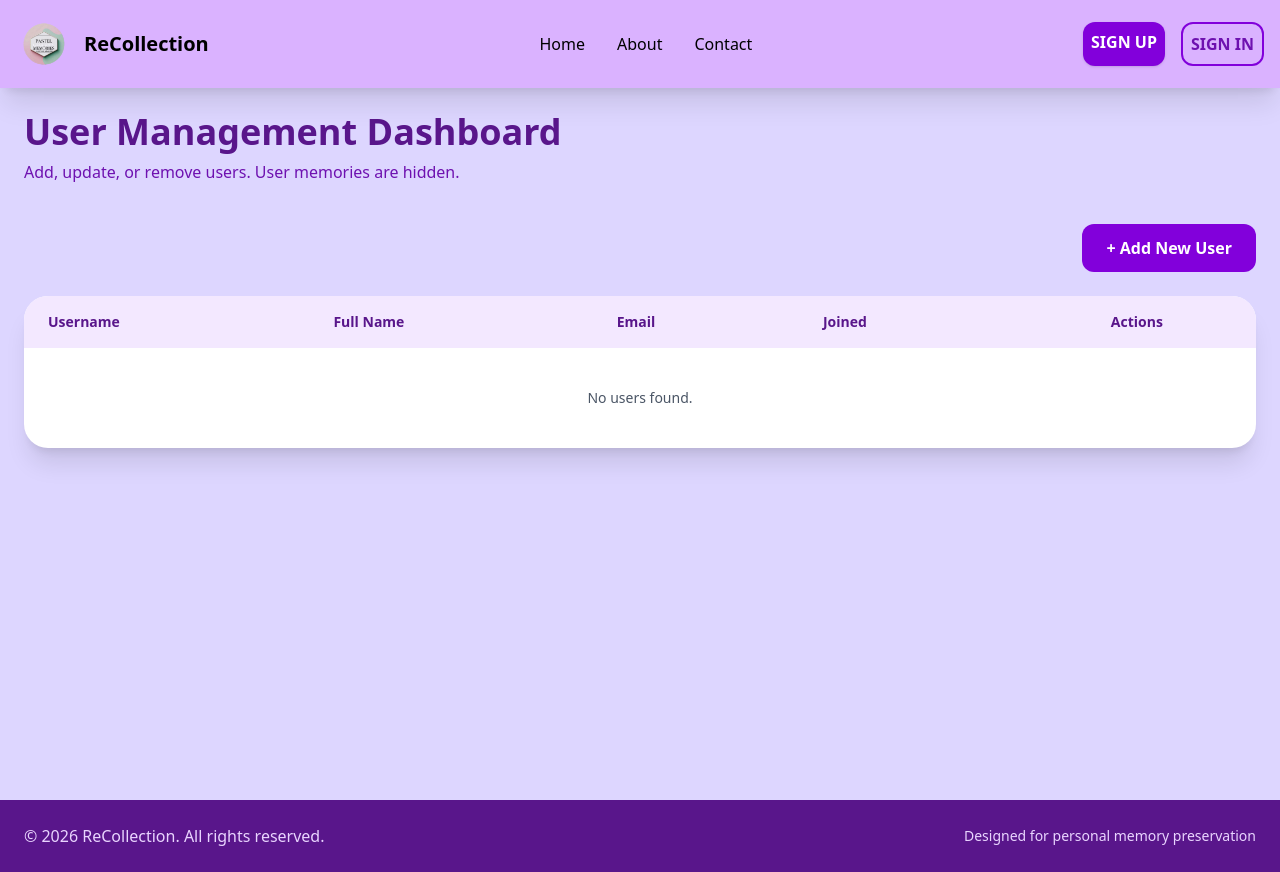
After one commit to mdmohidulislammi/Learning, a Django app: page /user/manager/ in a window 1280 px wide. The commit adds this page. Run offline with Django 5.2, Linux system fonts and the light colour scheme; some libraries are stand-ins or nearby versions.

Commit message:
added manager dashboard template

```diff
--- a/Django Framework/Milestone 1/memories/memories/templates/home_base.html
+++ b/Django Framework/Milestone 1/memories/memories/templates/home_base.html
@@ -96,6 +96,7 @@
 {% block home %}{% endblock home %}
 {% block login %}{% endblock login %}
 {% block register %}{% endblock register %}
+{% block manager_dashboard %}{% endblock manager_dashboard %}
 
 
 <!-- Footer part -->
--- a/Django Framework/Milestone 1/memories/static/js/script.js
+++ b/Django Framework/Milestone 1/memories/static/js/script.js
@@ -1,57 +1,129 @@
-
 const nav = document.querySelector('nav');
 
-  // Function to clear existing popups
+// Remove popup with animation
 function clearPopups() {
-    const existing = document.querySelector('.nav-popup');
-    if (existing) existing.remove();
+  const popup = document.querySelector('.nav-popup');
+  if (!popup) return;
+
+  popup.classList.remove('opacity-100', 'scale-100');
+  popup.classList.add('opacity-0', 'scale-95');
+
+  setTimeout(() => popup.remove(), 200);
 }
 
-  // Function to create popup content
+// Create popup with animation
 function createPopup(content) {
   clearPopups();
+
   const popup = document.createElement('div');
-    popup.className = ' nav-popup m-auto md:w-1/2 sm:w-full p-6 z-50 bg-purple-300 shadow-xl items-center text-center  insert-0  rounded-xl';
+  popup.className = `
+    nav-popup
+    fixed top-24 left-1/2 -translate-x-1/2
+    w-[90%] sm:w-[85%] md:w-1/2
+    p-6
+    z-50
+    bg-white/20 backdrop-blur-md
+    border border-white/30
+    rounded-2xl shadow-2xl
+    text-center
+
+    opacity-0 scale-95
+    transition-all duration-200 ease-out
+  `;
+
   popup.innerHTML = content;
-    nav.appendChild(popup);
+  document.body.appendChild(popup);
+
+  // Trigger animation
+  requestAnimationFrame(() => {
+    popup.classList.remove('opacity-0', 'scale-95');
+    popup.classList.add('opacity-100', 'scale-100');
+  });
+
+  // Click outside to close
+  setTimeout(() => {
+    document.addEventListener('click', outsideClickHandler);
+  }, 0);
 }
 
-  // Toggle logic
-  function togglePopup(id, content) {
+// Toggle popup
+function togglePopup(content) {
   const existing = document.querySelector('.nav-popup');
   if (existing) {
-      // If popup already exists, remove it (vanish)
     clearPopups();
   } else {
-      // Otherwise show new popup
     createPopup(content);
   }
 }
 
-  // About click
-  document.getElementById('about').addEventListener('click', function(e) {
+// Handle outside click
+function outsideClickHandler(e) {
+  const popup = document.querySelector('.nav-popup');
+  if (!popup) return;
+
+  if (!popup.contains(e.target)) {
+    clearPopups();
+    document.removeEventListener('click', outsideClickHandler);
+  }
+}
+
+// ESC key close (bonus UX)
+document.addEventListener('keydown', (e) => {
+  if (e.key === 'Escape') {
+    clearPopups();
+  }
+});
+
+// ABOUT
+document.getElementById('about').addEventListener('click', function (e) {
   e.preventDefault();
-    togglePopup('about', `
-      <h2 class="text-lg font-semibold mb-2">Recollection — Your Memories, Securely Preserved</h2>
-      <p class="text-sm text-gray-700">
+  e.stopPropagation();
 
-Recollection is a personal memory-keeping platform designed to help you capture, store, and relive your most meaningful moments. From simple thoughts and daily experiences to important life events, Recollection gives you a private and secure space where your memories truly belong to you.
+  togglePopup(`
+    <h2 class="text-xl font-semibold mb-3 text-white">
+      Recollection — Your Memories, Securely Preserved
+    </h2>
+    <p class="text-sm text-gray-200 leading-relaxed">
+      Recollection is a personal memory-keeping platform designed to help you capture,
+      store, and relive your most meaningful moments.
 
-Every memory you save is protected behind your personal account. Only you can view, edit, or revisit your recollections after logging in. With a simple registration process and an intuitive interface, Recollection ensures that your memories remain organized, accessible, and safe—anytime you need them.
+      <br><br>
 
-Whether you want to reflect on the past, track your personal growth, or preserve moments you never want to forget, Recollection is your digital diary, built with privacy, simplicity, and trust at its core.</p>
+      Every memory is protected behind your account — private, secure, and accessible
+      anytime.
+
+      <br><br>
+
+      Your digital diary, built with trust and simplicity.
+    </p>
   `);
 });
 
-  // Contact click
-  document.getElementById('contact').addEventListener('click', function(e) {
+// CONTACT
+document.getElementById('contact').addEventListener('click', function (e) {
   e.preventDefault();
-    togglePopup('contact', `
-      <h2 class="text-lg text-center font-semibold mb-2">Contact Links</h2>
-      <ul class="list-none pl-5 text-sm text-gray-700 hover:text-white">
-        <li  class="text-black no-underline  hover:text-gray-600 font-semibold md:text-xl text-md">Email : islamohidul856mi647360@gmail.com</li>
-        <li><a href="https://www.linkedin.com/in/md-mi/" class="text-black font-semibold no-underline md:text-xl text-md hover:text-white">LinkedIn</a></li>
-        <li><a href="https://github.com/mdmohidulislammi/" class="text-black font-semibold no-underline text-md md:text-xl hover:text-white">GitHub</a></li>
+  e.stopPropagation();
+
+  togglePopup(`
+    <h2 class="text-xl font-semibold mb-4 text-white">Contact Links</h2>
+    <ul class="space-y-3 text-gray-200">
+      <li class="font-semibold md:text-lg">
+        📧 Email: islamohidul856mi647360@gmail.com
+      </li>
+      <li>
+        <a href="https://www.linkedin.com/in/md-mi/"
+           target="_blank"
+           class="font-semibold md:text-lg underline hover:text-white">
+           LinkedIn
+        </a>
+      </li>
+      <li>
+        <a href="https://github.com/mdmohidulislammi/"
+           target="_blank"
+           class="font-semibold md:text-lg underline hover:text-white">
+           GitHub
+        </a>
+      </li>
     </ul>
   `);
 });
--- /dev/null
+++ b/Django Framework/Milestone 1/memories/users/templates/manager_dashboard.html
@@ -0,0 +1,65 @@
+{% extends "home_base.html" %}
+{% load static %}
+
+{% block manager_dashboard %}
+
+<!-- Manager Dashboard -->
+<section class="pt-28 pb-20 bg-violet-200 min-h-screen">
+  <div class="max-w-7xl mx-auto px-4 sm:px-6">
+
+    <!-- Header -->
+    <div class="mb-10">
+      <h1 class="text-3xl sm:text-4xl font-bold text-purple-900">User Management Dashboard</h1>
+      <p class="text-purple-800 mt-2">Add, update, or remove users. User memories are hidden.</p>
+    </div>
+
+    <!-- Add User Button -->
+    <div class="mb-6 flex justify-end">
+      <a  class="px-6 py-3 bg-purple-700 text-white rounded-xl font-semibold hover:bg-purple-800 transition cursor-pointer">
+        + Add New User
+      </a>
+    </div>
+
+    <!-- Users Table -->
+    <div class="overflow-x-auto bg-white rounded-3xl shadow-xl">
+      <table class="min-w-full text-sm">
+        <thead class="bg-purple-100 text-purple-900">
+          <tr>
+            <th class="px-6 py-4 text-left">Username</th>
+            <th class="px-6 py-4 text-left">Full Name</th>
+            <th class="px-6 py-4 text-left">Email</th>
+            <th class="px-6 py-4 text-left">Joined</th>
+            <th class="px-6 py-4 text-center">Actions</th>
+          </tr>
+        </thead>
+        <tbody class="divide-y">
+
+          {% for user in users %}
+          <tr class="hover:bg-purple-50">
+            <td class="px-6 py-4 font-medium">{{ user.username }}</td>
+            <td class="px-6 py-4">{{ user.first_name }} {{ user.last_name }}</td>
+            <td class="px-6 py-4">{{ user.email }}</td>
+            <td class="px-6 py-4">{{ user.date_joined|date:"M d, Y" }}</td>
+            <td class="px-6 py-4 flex justify-center gap-3">
+              <a href="{% url 'manager_user_update' user.id %}" class="px-4 py-2 bg-blue-600 text-white rounded-lg hover:bg-blue-700 transition">
+                Edit
+              </a>
+              <a href="{% url 'manager_user_delete' user.id %}" class="px-4 py-2 bg-red-600 text-white rounded-lg hover:bg-red-700 transition">
+                Delete
+              </a>
+            </td>
+          </tr>
+          {% empty %}
+          <tr>
+            <td colspan="5" class="text-center py-10 text-gray-600">No users found.</td>
+          </tr>
+          {% endfor %}
+
+        </tbody>
+      </table>
+    </div>
+
+  </div>
+</section>
+
+{% endblock manager_dashboard %}
--- a/Django Framework/Milestone 1/memories/users/urls.py
+++ b/Django Framework/Milestone 1/memories/users/urls.py
@@ -1,9 +1,11 @@
 from django.contrib import admin
 from django.urls import path, include
-from users.views import login, logOut, dashboard
+from users.views import login, logOut, dashboard, manager_dashboard
 
 urlpatterns = [
     path('dashboard/', dashboard),
+    path('manager/', manager_dashboard),
      path('login/',login, name='signIn' ),
-    path('logout/', logOut, name='logOut')
+    path('logout/', logOut, name='logOut'),
+
 ]
--- a/Django Framework/Milestone 1/memories/users/views.py
+++ b/Django Framework/Milestone 1/memories/users/views.py
@@ -16,6 +16,12 @@ def dashboard(request):
         'year':current_year
     }
     return render(request, 'dashboard.html', context)
+def manager_dashboard(request):
+    current_year=date.today().year
+    context={
+        'year':current_year
+    }
+    return render(request, 'manager_dashboard.html', context)
 def login(request):
     current_year = date.today().year
     form=LoginForm()
```
Lines whose indentation alone changed are shown as unchanged.
